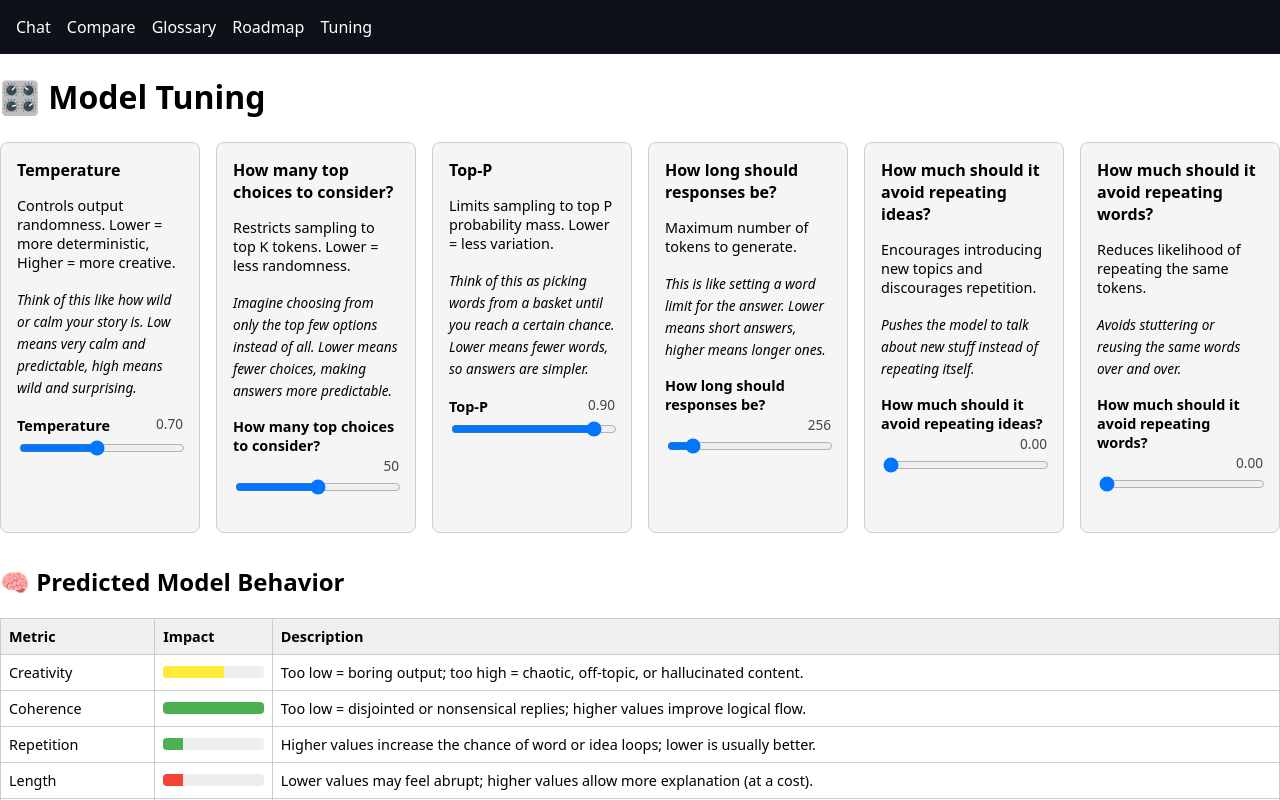
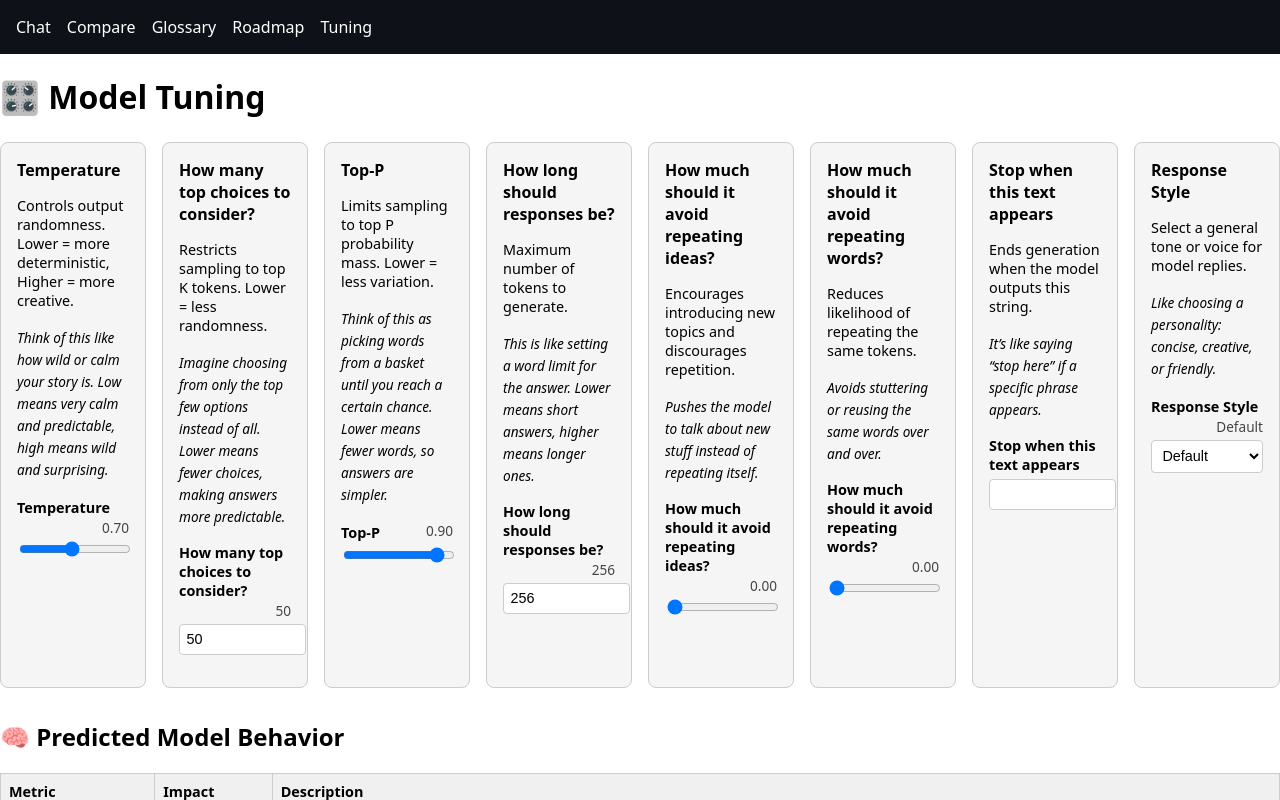
Before and after one commit to ScottFitzgerald83/grail, a SvelteKit app in the folder frontend/: page /tuning in a window 1280 px wide. Shown: the top 800 px of the page. Built offline with nearby package versions, Linux system fonts and the light colour scheme.

Commit message:
tuning tab now includes full support for stop_sequence and response_style, complete with live inputs, ELI5 descriptions, and auto-save

```diff
--- a/frontend/src/routes/tuning/+page.svelte
+++ b/frontend/src/routes/tuning/+page.svelte
@@ -12,27 +12,28 @@
                     <span class="param-value">
             {#if param.type === 'slider'}
               {config[param.key].toFixed(2)}
-            {:else}
+            {:else if param.type === 'number'}
+              {config[param.key]}
+            {:else if param.type === 'text' || param.type === 'select'}
               {config[param.key]}
             {/if}
           </span>
                 </label>
                 {#if param.type === 'slider'}
-                    <input
-                            type="range"
-                            min={param.min}
-                            max={param.max}
-                            step={param.step}
-                            bind:value={config[param.key]}
-                            on:input={(e) => updateConfig(param.key, +e.target.value)}/>
-                {:else}
-                    <input
-                            type="range"
-                            min={param.min}
-                            max={param.max}
-                            step={param.step || 1}
-                            bind:value={config[param.key]}
-                            on:input={(e) => updateConfig(param.key, +e.target.value)}/>
+                    <input type="range" min={param.min} max={param.max} step={param.step}
+                           bind:value={config[param.key]} on:input={(e) => updateConfig(param.key, +e.target.value)} />
+                {:else if param.type === 'number'}
+                    <input type="number" min={param.min} max={param.max}
+                           bind:value={config[param.key]} on:input={(e) => updateConfig(param.key, +e.target.value)} />
+                {:else if param.type === 'text'}
+                    <input type="text" bind:value={config[param.key]}
+                           on:input={(e) => updateConfig(param.key, e.target.value)} />
+                {:else if param.type === 'select'}
+                    <select bind:value={config[param.key]} on:change={(e) => updateConfig(param.key, e.target.value)}>
+                        {#each param.options as option}
+                            <option value={option}>{option}</option>
+                        {/each}
+                    </select>
                 {/if}
             </div>
         </div>
@@ -76,6 +77,8 @@
         max_tokens: 256,
         presence_penalty: 0.0,
         frequency_penalty: 0.0,
+        stop_sequence: '',
+        response_style: 'Default',
     };
 
     let savedStatus = '';
@@ -96,6 +99,8 @@
             max_tokens: 256,
             presence_penalty: 0.0,
             frequency_penalty: 0.0,
+            stop_sequence: '',
+            response_style: 'Default',
         };
         savedStatus = '↩️ Reset to default';
     }
@@ -160,6 +165,21 @@
           min: 0,
           max: 2,
           step: 0.1
+        },
+        {
+          key: 'stop_sequence',
+          label: 'Stop when this text appears',
+          definition: 'Ends generation when the model outputs this string.',
+          eli5: 'It’s like saying “stop here” if a specific phrase appears.',
+          type: 'text'
+        },
+        {
+          key: 'response_style',
+          label: 'Response Style',
+          definition: 'Select a general tone or voice for model replies.',
+          eli5: 'Like choosing a personality: concise, creative, or friendly.',
+          type: 'select',
+          options: ['Default', 'Friendly', 'Concise', 'Creative']
         }
     ];
 
@@ -242,6 +262,25 @@
         margin-top: 0.25rem;
     }
 
+    .param-control input[type="text"] {
+        width: 100%;
+        padding: 0.4rem;
+        font-size: 0.9rem;
+        border-radius: 4px;
+        border: 1px solid #ccc;
+        margin-top: 0.25rem;
+    }
+
+    .param-control select {
+        width: 100%;
+        padding: 0.4rem;
+        font-size: 0.9rem;
+        border-radius: 4px;
+        border: 1px solid #ccc;
+        margin-top: 0.25rem;
+        background: white;
+    }
+
     .param-label {
         display: inline-block;
         font-weight: 600;
```
